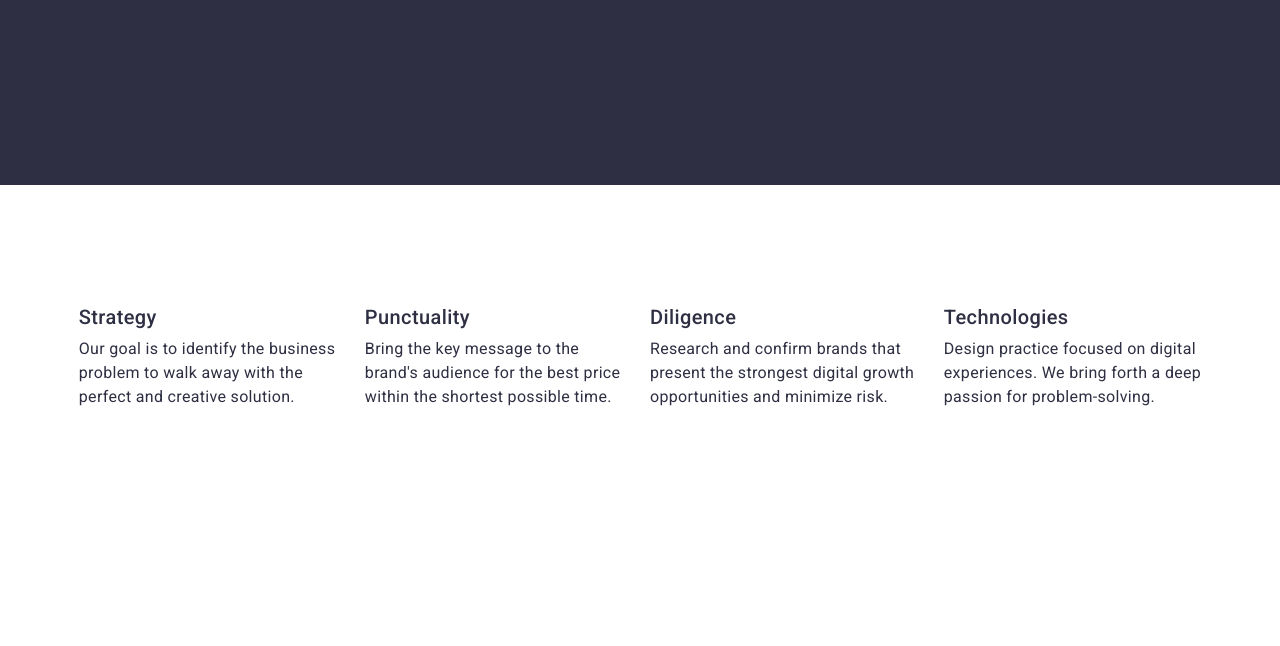
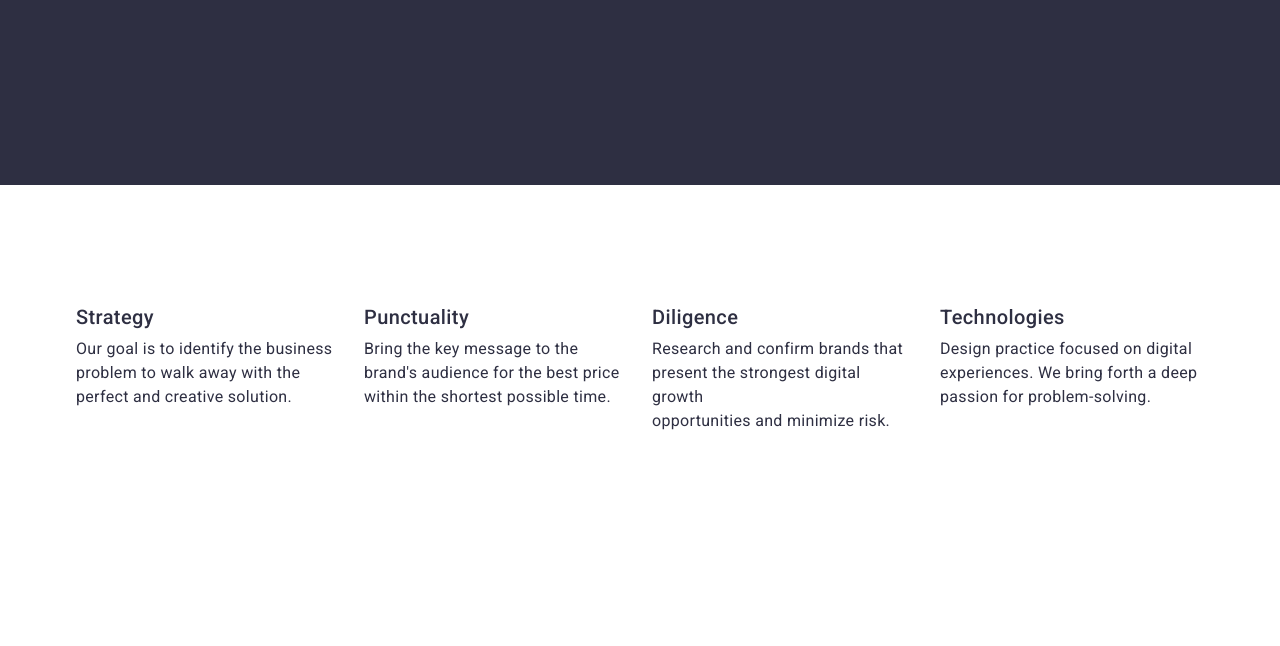
Before and after one commit to JuliusB-ui/goit-markup-hw-03, a plain HTML site: page index.html in a window 1280 px wide. Shown: the part 440-1086 px from the top of the page. Drawn offline with nearby package versions, Linux system fonts and the light colour scheme.

Commit message:
revision-32
aaaaaaa

```diff
--- a/css/styles.css
+++ b/css/styles.css
@@ -226,8 +226,8 @@ img {
   width: 1128px;
 }
 
-.section-two .list {
-width: calc((100% - 72px) / 4);
+.selection {
+  width: calc((100% - 72px) / 4);
 }
 
 .section-two .item-title {
```
